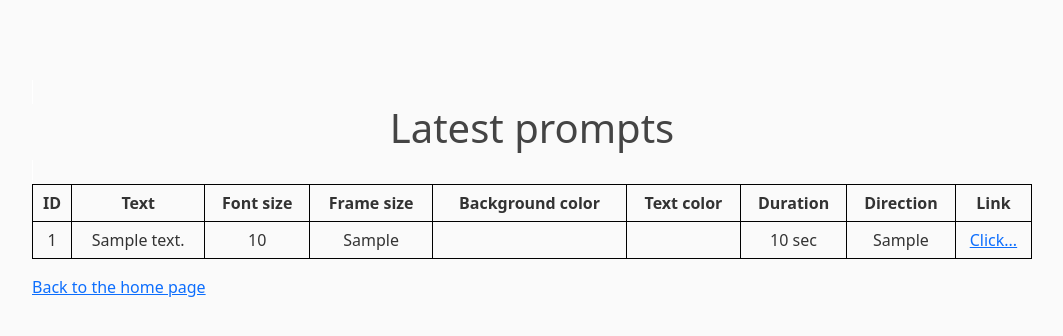
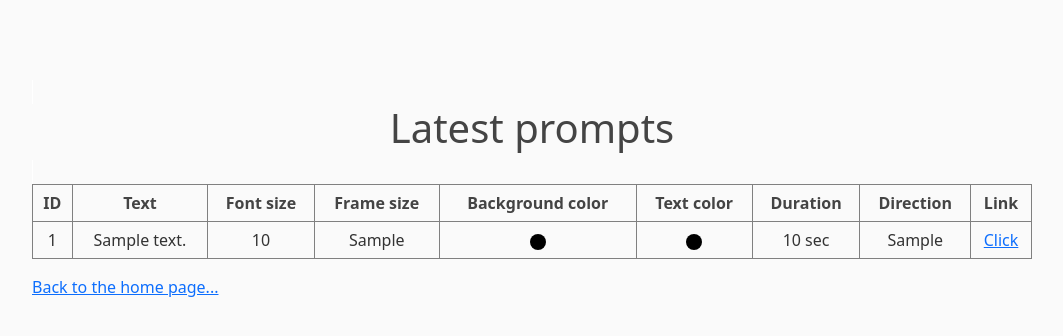
Before and after one commit to dzherb/scrolling-text-generator, a Django app: page /latest/ in a window 1280 px wide. Shown: the top 336 px of the page, without its empty margins (108-1171 px from the left). Run offline with Django 4.2, Linux system fonts and the light colour scheme; tables that the repository leaves empty hold one stand-in row (values such as "Sample post").

Commit message:
Add color icons and change css

```diff
--- a/ScrollingTextApp/latest_prompts/static/latest_prompts/main.css
+++ b/ScrollingTextApp/latest_prompts/static/latest_prompts/main.css
@@ -10,6 +10,20 @@ h1, h2, h3, h4, h5, h6 {
 
 ul {
   margin: 0;
+}
+
+table {
+  width: 1000px;
+}
+
+th {
+  color: #444444;
+}
+
+td, th {
+  text-align: center;
+  border: 1px solid grey;
+  padding: 6px;
 }
 
 .bg-steel {
--- a/ScrollingTextApp/latest_prompts/templates/latest_prompts/main.html
+++ b/ScrollingTextApp/latest_prompts/templates/latest_prompts/main.html
@@ -10,47 +10,40 @@
 
     <link rel="stylesheet" type="text/css" href="{% static 'latest_prompts/main.css' %}">
     <title>Latest prompts</title>
-    <style type="text/css">
-       TABLE {
-        width: 1000px;
-       }
-       TD {
-        text-align: center;
-        border: 1px solid black;
-        padding: 6px;
-       }
-    </style>
 </head>
 <body>
 <div class="position-relative">
     <div class="position-absolute top-0 start-50 translate-middle-x">
-        <span class="border border-white"><h1 style="text-align: center;">Latest prompts</h1></span>
+        <span class="border border-white">
+            <h1 style="text-align: center;">
+            Latest prompts
+            </h1></span>
         <table>
           <tbody>
             <tr>
-              <td><b>ID</b></td>
-              <td><b>Text</b></td>
-              <td><b>Font size</b></td>
-              <td><b>Frame size</b></td>
-              <td><b>Background color</b></td>
-              <td><b>Text color</b></td>
-              <td><b>Duration</b></td>
-              <td><b>Direction</b></td>
-              <td><b>Link</b></td>
+              <th>ID</th>
+              <th>Text</th>
+              <th>Font size</th>
+              <th>Frame size</th>
+              <th>Background color</th>
+              <th>Text color</th>
+              <th>Duration</th>
+              <th>Direction</th>
+              <th>Link</th>
             </tr>
             {% for prompt in prompts %}
               <tr>
                 <td>{{ prompt.id }}</td>
                 <td>{{ prompt }}</td>
-                <td>{{ prompt.font_size }}</td>
+                <td>{{ prompt.font_size }} </td>
                 <td>{{ prompt.frame_size }}</td>
-                <td style="background: rgb({{ prompt.bg_color }})"></td>
-                <td style="background: rgb({{ prompt.text_color }})"></td>
+                <td><svg xmlns="http://www.w3.org/2000/svg" width="16" height="16" fill="rgb({{ prompt.bg_color }})" class="bi bi-circle-fill" viewBox="0 0 16 16"><circle cx="8" cy="8" r="8"/></svg></td>
+                <td><svg xmlns="http://www.w3.org/2000/svg" width="16" height="16" fill="rgb({{ prompt.text_color }})" class="bi bi-circle-fill" viewBox="0 0 16 16"><circle cx="8" cy="8" r="8"/></svg></td>
                 <td>{{ prompt.duration }} sec</td>
                 <td>{{ prompt.direction }}</td>
                 <td>
                   <a href="/runtext/?text={{ prompt.text }}&font_size={{ prompt.font_size }}&frame_size={{ prompt.frame_size }}&bg_color={{ prompt.bg_color }}&text_color={{ prompt.text_color }}&duration={{ prompt.duration }}&direction={{ prompt.direction }}">
-                    Click...
+                    Click
                   </a>
                 </td>
               </tr>
@@ -58,8 +51,9 @@
           </tbody>
         </table>
         <p></p>
-        <p><a href="/">Back to the home page</a></p>
+        <p><a href="/">Back to the home page...</a></p>
     </div>
 </div>
+<script src="https://cdn.jsdelivr.net/npm/bootstrap@5.0.2/dist/js/bootstrap.bundle.min.js" integrity="sha384-MrcW6ZMFYlzcLA8Nl+NtUVF0sA7MsXsP1UyJoMp4YLEuNSfAP+JcXn/tWtIaxVXM" crossorigin="anonymous"></script>
 </body>
 </html>
--- a/ScrollingTextApp/video_generator/templates/video_generator/home.html
+++ b/ScrollingTextApp/video_generator/templates/video_generator/home.html
@@ -28,5 +28,6 @@
         <a href="/latest">List of latest prompts...</a>
       </div>
     </div>
+<script src="https://cdn.jsdelivr.net/npm/bootstrap@5.0.2/dist/js/bootstrap.bundle.min.js" integrity="sha384-MrcW6ZMFYlzcLA8Nl+NtUVF0sA7MsXsP1UyJoMp4YLEuNSfAP+JcXn/tWtIaxVXM" crossorigin="anonymous"></script>
 </body>
 </html>
```
